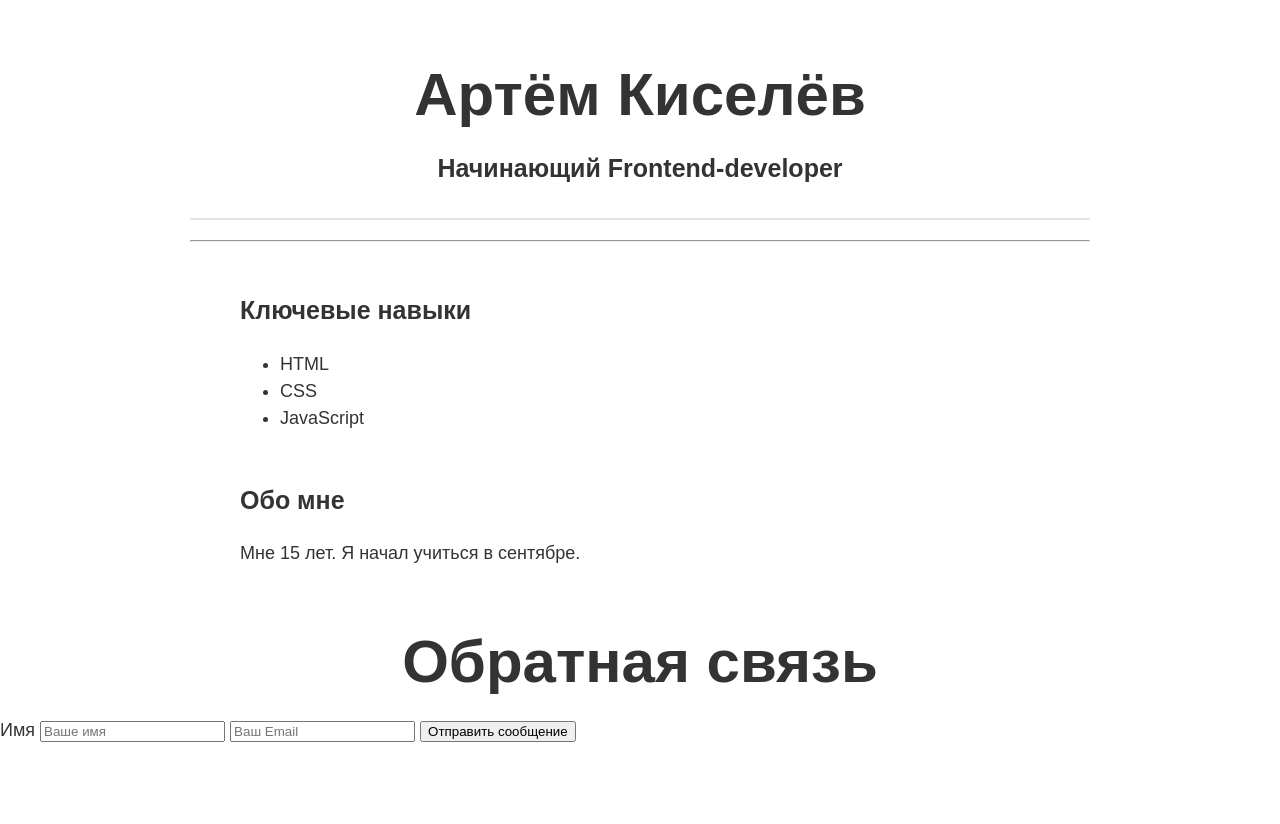
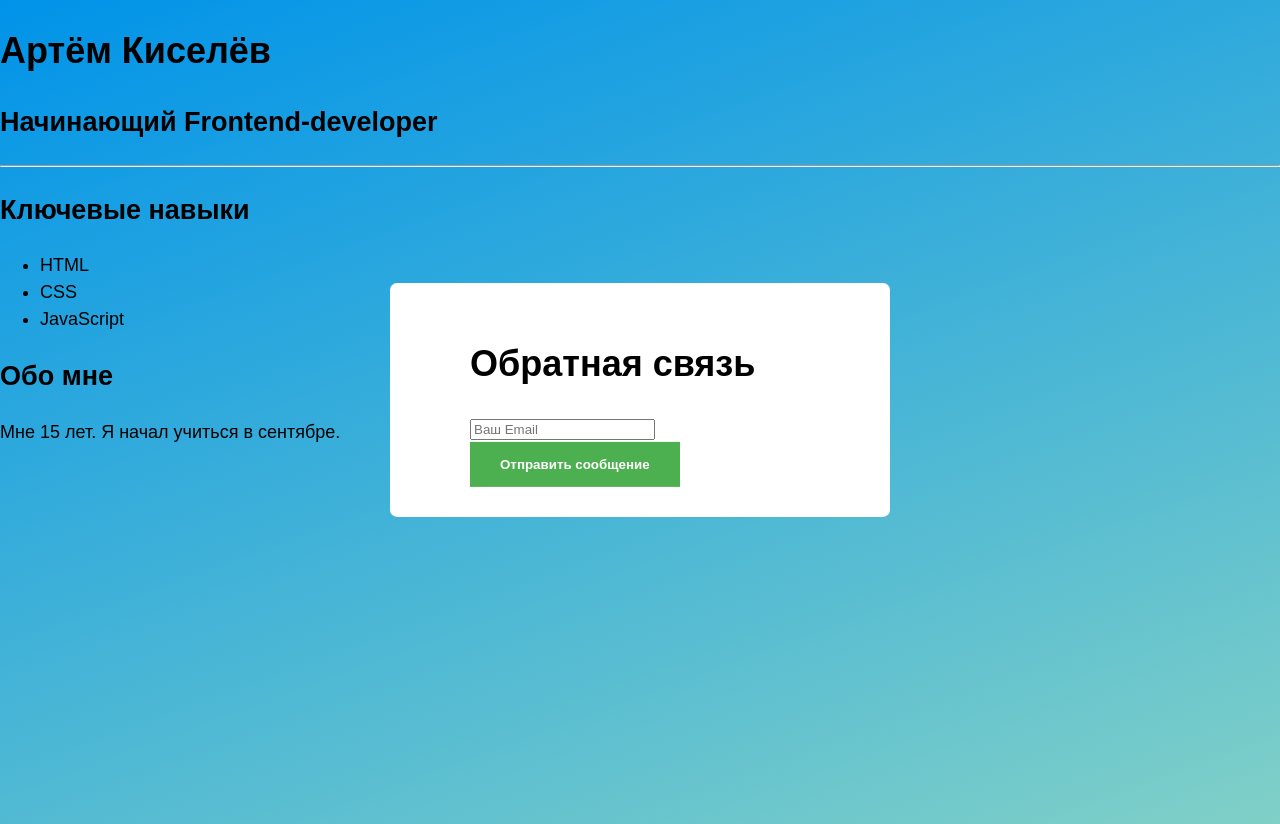
Before and after one commit to artik147-ui/art-kiselev, a plain HTML site: page index.html in a window 1280 px wide. Before the commit the page ends 800 px from the top, so only its background shows below. Drawn offline with Linux system fonts and the light colour scheme.

Commit message:
Update style.css

```diff
--- a/style.css
+++ b/style.css
@@ -1,55 +1,74 @@
 body {
-  margin: 0;
+	width: 100vw;
+	height: 100vh;
+	margin: 0;
+
+	font: 18px/1.5 sans-serif;
+
+	background-color: #0093e9;
+	background-image: linear-gradient(160deg, #0093e9 0%, #80d0c7 100%);
+  }
+
+  .form {
+	box-sizing: border-box;
+	width: 500px;
+	padding: 30px 80px;
+
+	background: #fff;
+
+	border-radius: 7px;
+  }
+
+  /* BEGIN (write your solution here) */
 
 
-  color: #333;
-  font-size: 18px;
-  font-family: sans-serif;
-  line-height: 1.5;
+  /* END */
 
+  .btn {
+	padding: 15px 30px;
 
-}
+	font-weight: bold;
 
+	border: none;
 
-h1 {
-  margin-top: 50px;
-  margin-bottom: 10px;
+	cursor: pointer;
+  }
 
-  font-size: 60px;
-  text-align: center;
-}
+  .btn-green {
+	color: #fff;
 
+	background: #4caf50;
+  }
 
+  .block-center {
+	position: absolute;
+	top: 50%;
+	left: 50%;
 
-h2 {
+	transform: translate(-50%, -50%);
+  }
 
-  margin-top: 0px;
-  padding-bottom: 30px;
-  border-bottom: 2px solid #e3e3e3;
+  .mb-1 {
+	margin-bottom: 1em;
+  }
 
-  font-size: 25px;
-  text-align: center;
+  .mb-2 {
+	margin-bottom: 1.5em;
+  }
 
+  .small {
+	font-size: 14px;
+  }
 
-}
+  .sr-only {
+	position: absolute;
 
-main {
-  width: 900px;
-  margin: auto;
-}
+	width: 1px;
+	height: 1px;
+	padding: 0;
+	overflow: hidden;
 
-section {
-  margin: 50px 0px;
-  padding: 0px 50px;
-}
+	white-space: nowrap;
 
-section > h2 {
-  padding: 0px;
-  border: none;
-
-  text-align: left;
-}
-
-ul {
-  margin-bottom: 10px;
-}
+	border: 0;
+  }
```
